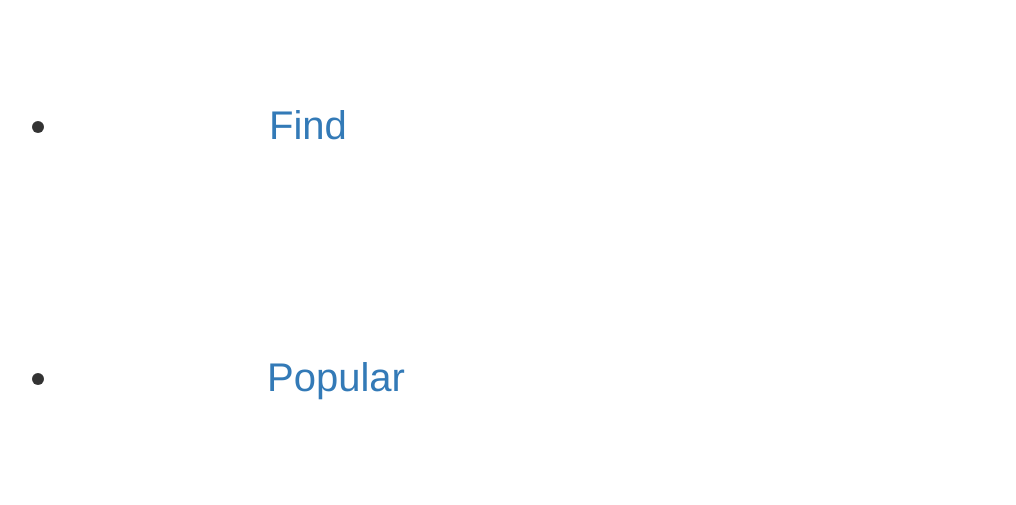
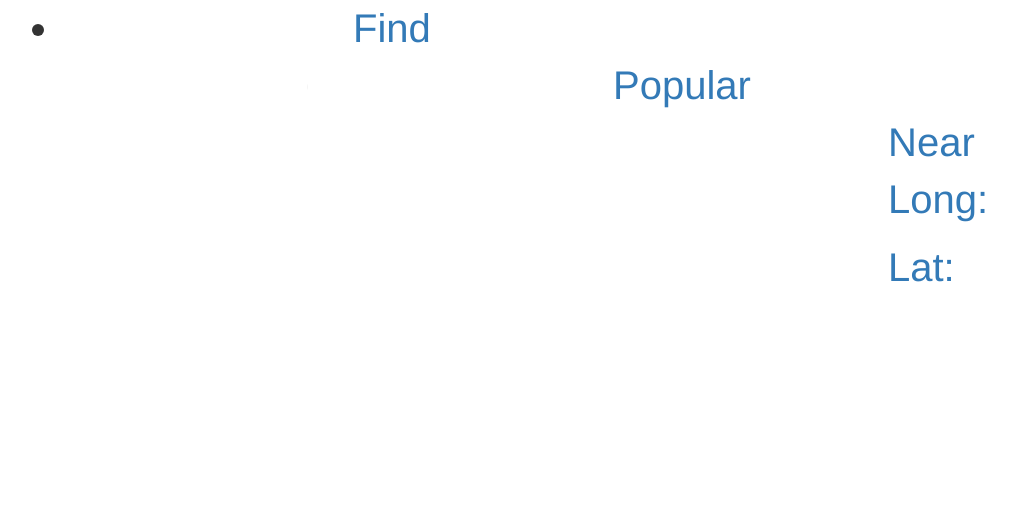
Before and after one commit to nguvictor/Wander, a PHP site: page / in a window 1280 px wide. Shown: the part 798-1303 px from the top of the page, without its empty margins (47-1063 px from the left). After the commit the page ends 1080 px from the top, so only its background shows below. Run offline with PHP 8.4, Linux system fonts and the light colour scheme; some libraries are stand-ins or nearby versions.

Commit message:
Fixed aligment of files

```diff
--- a/assets/js/main.js
+++ b/assets/js/main.js
@@ -75,7 +75,9 @@ var main = {
 			map: main.map
 		  });
 		}
-                //$('#header').text("Wander: GPS Lat "+position.coords.latitude+" Long "+position.coords.longitude);
+                $('#long').text(position.coords.latitude.toFixed(7));
+                $('#lat').text(position.coords.longitude.toFixed(7));
+
                 console.log("Wander: GPS Lat "+position.coords.latitude+" Long "+position.coords.longitude);
 		// Center the map on the new position
 		main.map.setCenter(newPoint);
@@ -117,8 +119,7 @@ $(document).ready(function(){
 			handleNoGeolocation(false);
 		  }
       }*/
-     $('nav#menu').mmenu({position: "right",
-         zposition: "front",moveBackground:false},{menuWrapperSelector:"content"});
+     $('nav#menu').mmenu({moveBackground:false},{menuWrapperSelector:"#main"});
       google.maps.event.addDomListener(window, 'load', main.initialize);
 
 });
--- a/index.php
+++ b/index.php
@@ -35,10 +35,12 @@
 
                 <nav id="menu">
                     <ul>
-                        <li><a href="#"><img src="assets/img/searchbutton.png"/>Find</a></li>
-                        <li><a href="#"><img src="assets/img/mostpopular.png"/>Popular</a></li>
-                        <li><a href="#"><img src="assets/img/toursnearme.png"/>Near</a></li>
+                        <li><a href="#"><img class="col-sm-3" src="assets/img/searchbutton.png"/><span  class="col-sm-3" >Find</span></a></li>
+                        <li><a href="#"><img class="col-sm-3" src="assets/img/mostpopular.png"/>Popular</a></li>
+                        <li><a href="#"><img class="col-sm-3" src="assets/img/toursnearme.png"/>Near</a></li>
+                        <li><a href="#"><p>Long: <span id="long"></span></p><p>Lat: <span id="lat"></span></p></a></li>
                     </ul>
+
                 </nav>
             </div>
 
```
Also changed, not shown: assets/img/mostpopular.png, assets/img/searchbutton.png, assets/img/toursnearme.png.
